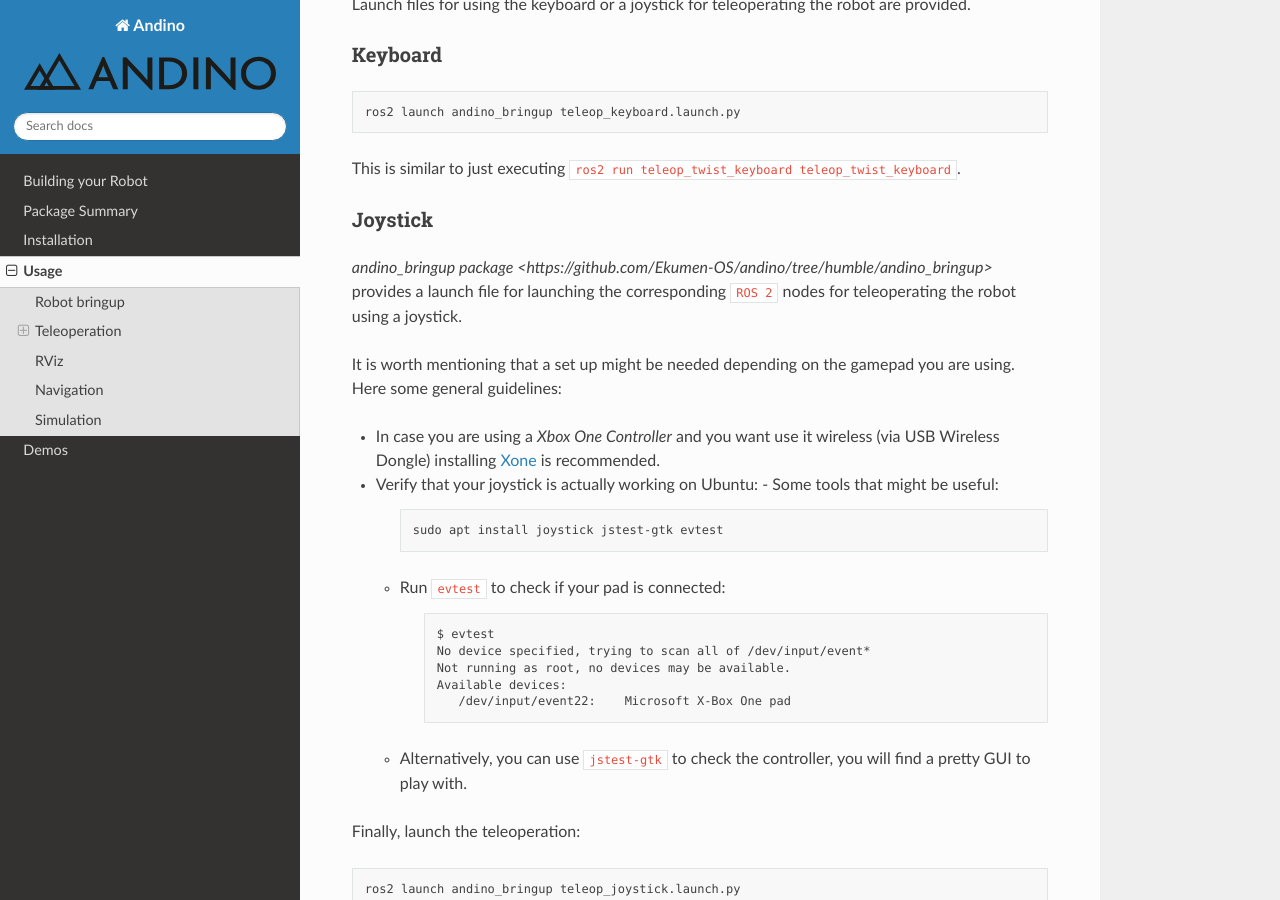
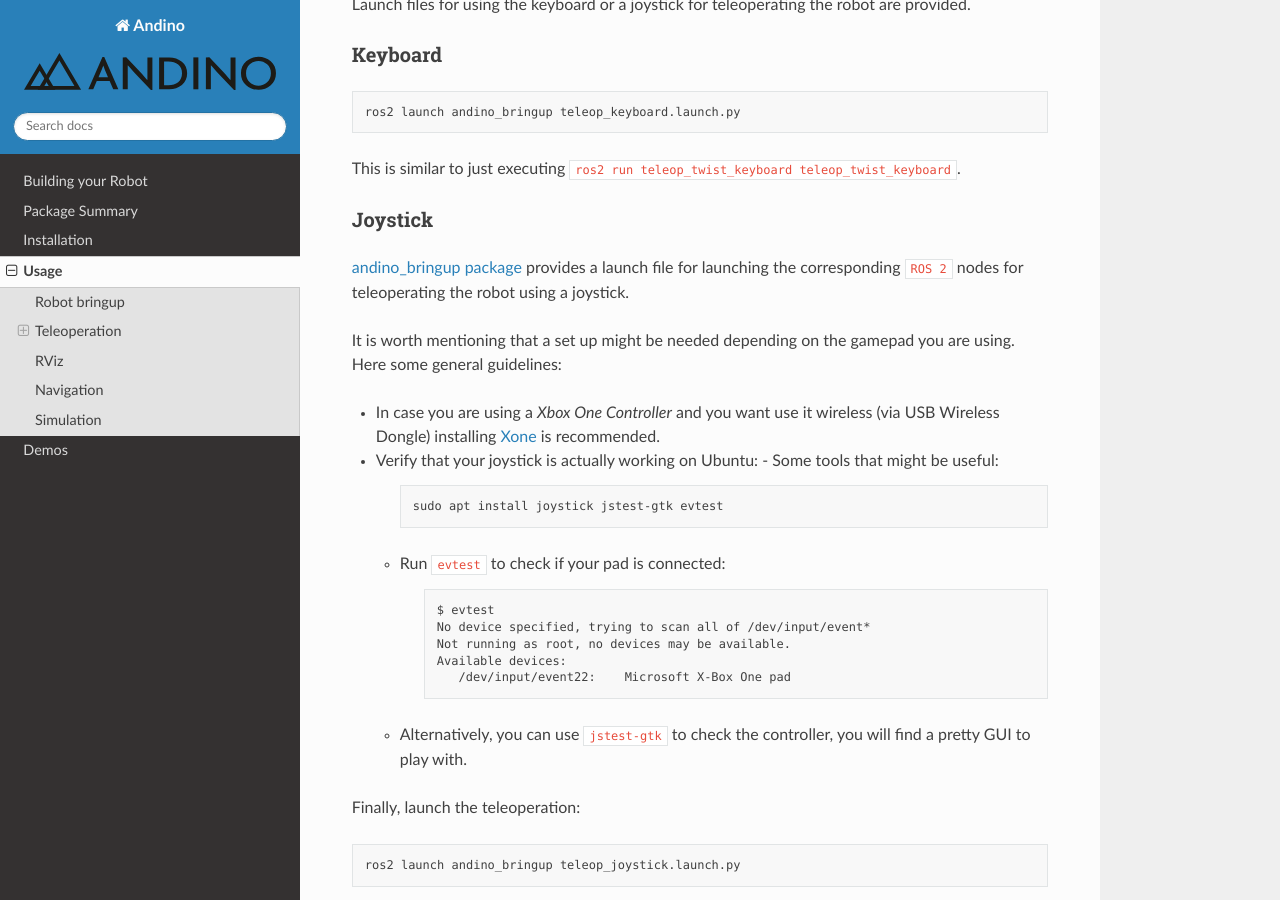
Before and after one commit to Ekumen-OS/andino_docs, a Sphinx documentation site: the page built from docs/other/usage.rst, in a window 1280 px wide and 900 px high, scrolled down 809 px. Built offline with Sphinx 7.4.7 and the Read the Docs theme 2.0.0, drawn with Linux system fonts in a browser that asks for light colours.

Commit message:
Fix minor typo

```diff
--- a/docs/other/usage.rst
+++ b/docs/other/usage.rst
@@ -45,7 +45,7 @@ This is similar to just executing ``ros2 run teleop_twist_keyboard teleop_twist_
 Joystick
 ~~~~~~~~
 
-`andino_bringup package <https://github.com/Ekumen-OS/andino/tree/humble/andino_bringup>` provides a launch file for launching the corresponding ``ROS 2`` nodes for teleoperating the robot using a joystick.
+`andino_bringup package <https://github.com/Ekumen-OS/andino/tree/humble/andino_bringup>`_ provides a launch file for launching the corresponding ``ROS 2`` nodes for teleoperating the robot using a joystick.
 
 It is worth mentioning that a set up might be needed depending on the gamepad you are using. Here some general guidelines:
 
```
